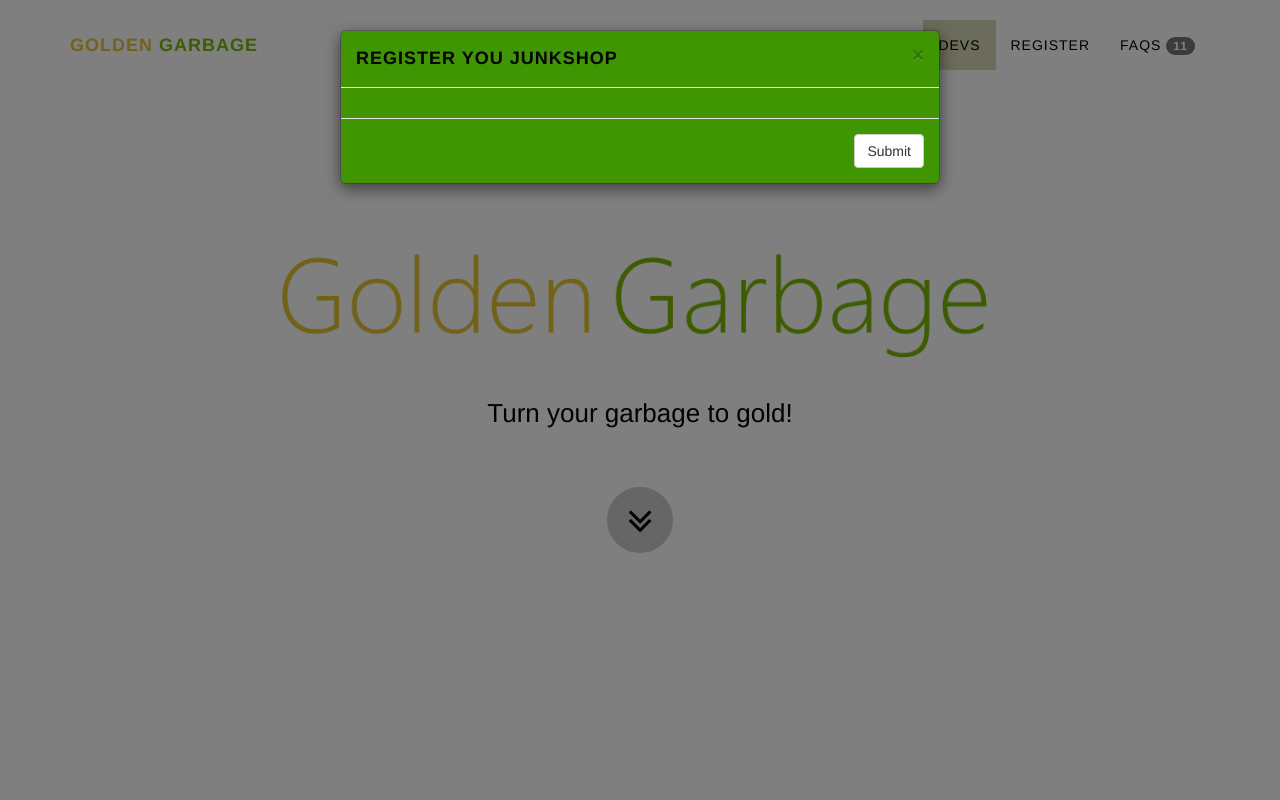
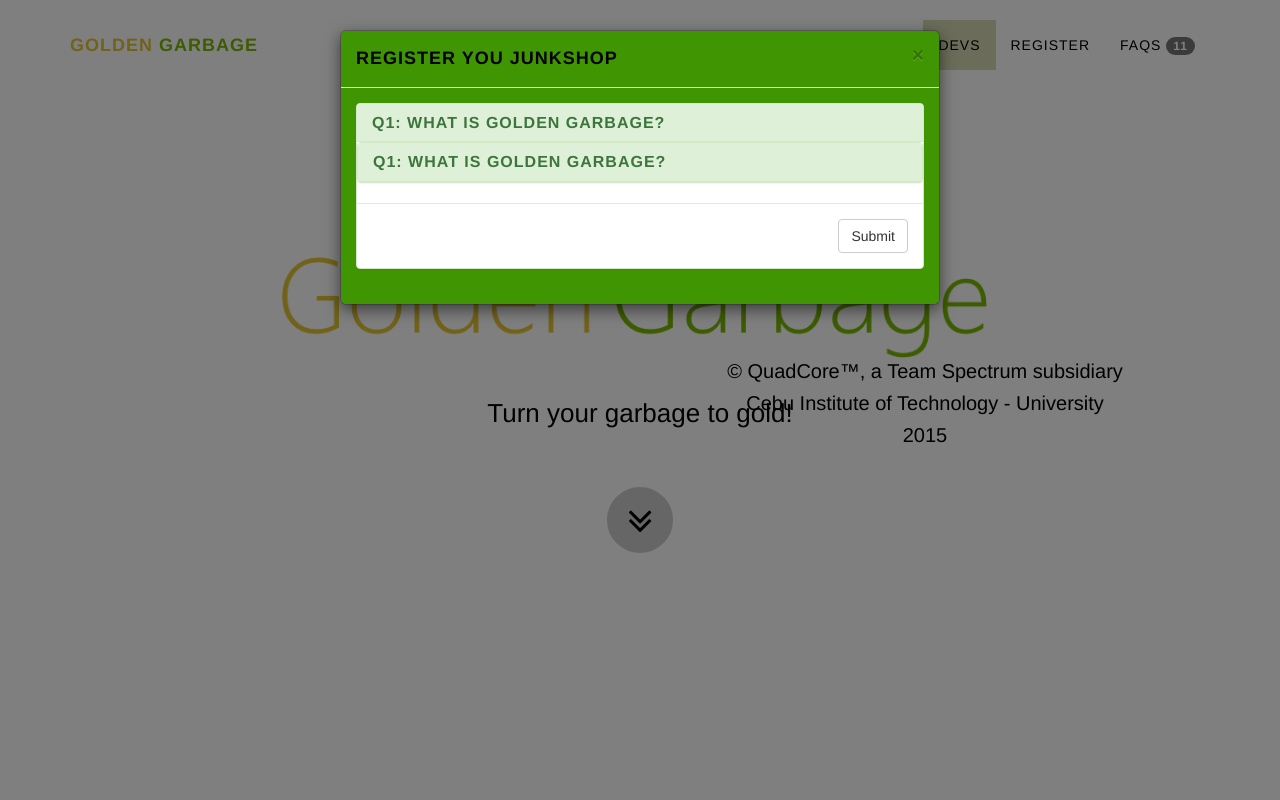
Before and after one commit to sydbardoquillo/GoldenGarbage, a PHP site: page / in a window 1280 px wide, after a click that opens the changed part. Run offline with PHP 8.4, Linux system fonts and the light colour scheme.

Commit message:
edit index

```diff
--- a/index.php
+++ b/index.php
@@ -216,18 +216,59 @@
 
 
 
-    <!-- Registration Modal -->
+    <!-- FAQS-->
       <div class="modal fade" id="faqs" role="dialog">
         <div class="modal-dialog">
 
-          <!-- Modal content: Registration Form-->
+          <!-- Modal content: FAQS-->
           <div class="modal-content">
             <div class="modal-header">
               <button type="button" class="close" data-dismiss="modal">&times;</button>
               <h4 class="modal-title">Register You Junkshop</h4>
             </div>
             <div class="modal-body">
-              </form>
+                <div class="panel panel-success">  <!-- faq1 -->
+
+                  <div class="panel-heading">
+                  <h4 class="panel-title"> <!-- title 2 -->
+                    <a data-toggle="collapse" data-parent="#accordion" href="#faq1">
+                      Q1: What is Golden Garbage?
+                    </a>
+                  </h4>
+                  </div>
+                 <!-- answer -->
+                <div id="faq1" class="panel-collapse collapse">
+                  <div class="panel-body">
+                    Golden Garbage allows you to view nearby junkshops around you.
+                    It also allows you to view the prices of the junks the
+                    specific junkshops accept.
+                  </div>
+                </div>
+
+                <div class="panel panel-success">  <!-- faq1 -->
+
+                  <div class="panel-heading">
+                  <h4 class="panel-title"> <!-- title 2 -->
+                    <a data-toggle="collapse" data-parent="#accordion" href="#faq1">
+                      Q1: What is Golden Garbage?
+                    </a>
+                  </h4>
+                  </div>
+                 <!-- answer -->
+                <div id="faq1" class="panel-collapse collapse">
+                  <div class="panel-body">
+                    Golden Garbage allows you to view nearby junkshops around you.
+                    It also allows you to view the prices of the junks the
+                    specific junkshops accept.
+                  </div>
+                </div>
+
+
+
+
+
+
+
             </div>
             <div class="modal-footer">
               <button type="button" class="modalbtn modalbtn-default" data-dismiss="modal">Submit</button>
```
